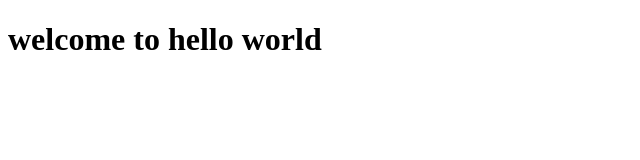
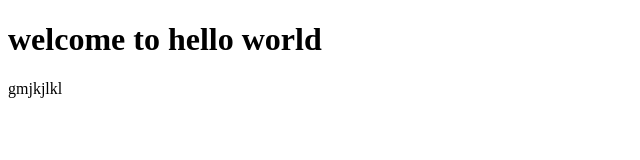
Before and after one commit to Experience-rookie/Coursework, a plain HTML site: page index.html in a window 1280 px wide. Shown: the full height of the page, 0-640 px from the left. Drawn offline with Linux system fonts and the light colour scheme.

Commit message:
hjjhk,jk

```diff
--- a/index.html
+++ b/index.html
@@ -8,5 +8,6 @@
 </head>
 <body>
     <h1>welcome to hello world</h1>
+    gmjkjlkl
 </body>
 </html>
```
